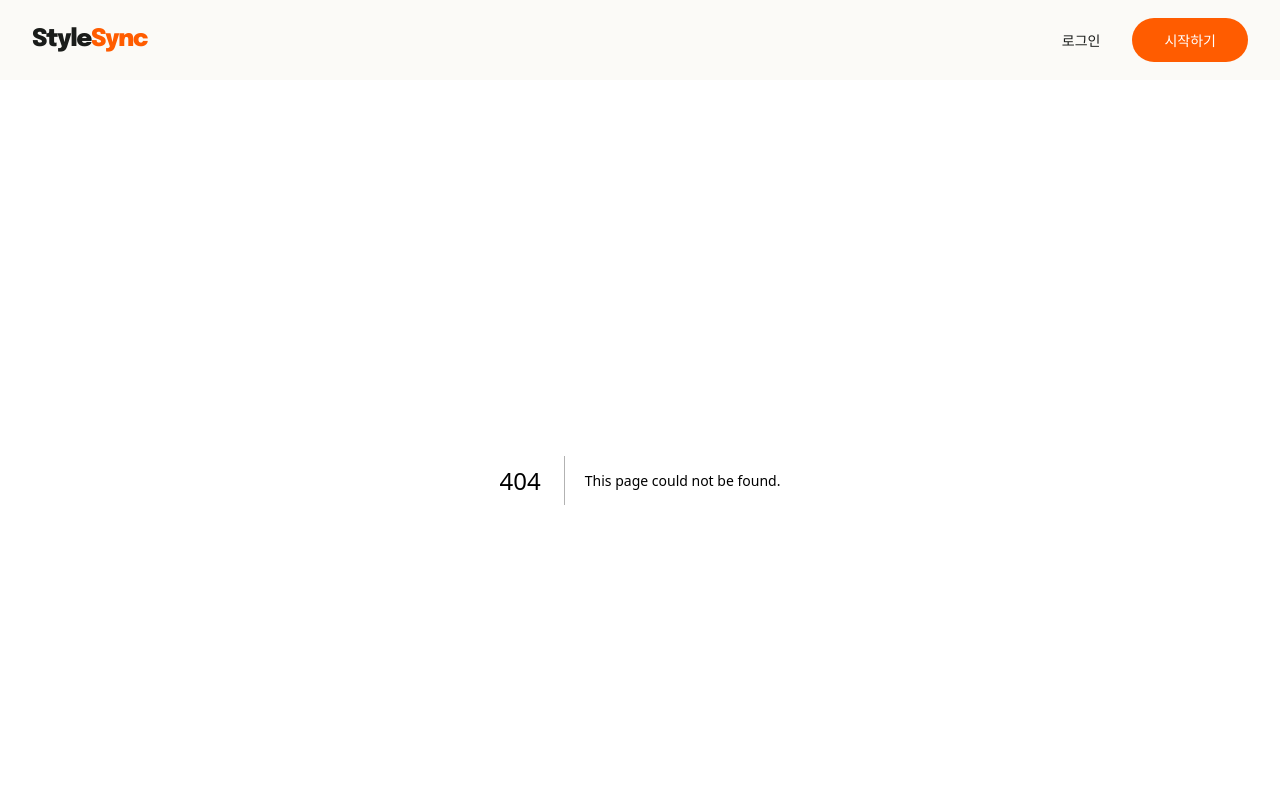
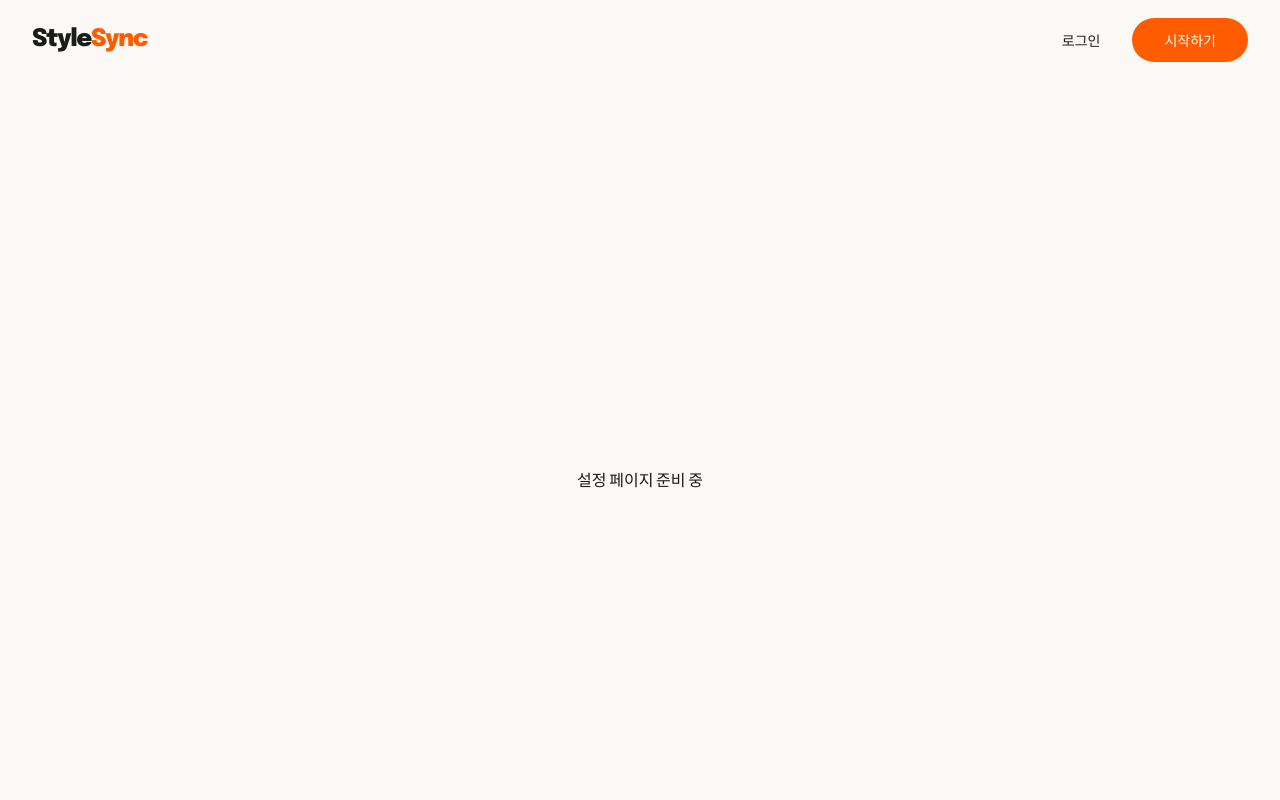
Before and after one commit to Style-Sync/stylesync, a Next.js app: page /settings in a window 1280 px wide. Before the commit this address had no page. Shown: the top 800 px of the page. Built offline with nearby package versions, Linux system fonts and the light colour scheme.

Commit message:
feat: #9 /settings, /profile 페이지 Shell 생성

```diff
--- /dev/null
+++ b/src/app/profile/page.tsx
@@ -0,0 +1,12 @@
+import { redirect } from "next/navigation";
+
+/**
+ * 내 프로필 리다이렉트 — /profile
+ * TODO: #100 auth 연결 후 redirect(`/profile/${user.username}`) 으로 교체
+ */
+export default function ProfilePage() {
+  // TODO: auth store에서 username을 가져와서 아래처럼 변경
+  // const { user } = useUserStore();
+  // redirect(`/profile/${user.username}`);
+  redirect("/");
+}
--- /dev/null
+++ b/src/app/settings/page.tsx
@@ -0,0 +1,11 @@
+/**
+ * 설정 페이지 — /settings
+ * TODO: 설정 UI 구현
+ */
+export default function SettingsPage() {
+  return (
+    <div className="flex min-h-screen items-center justify-center">
+      <p className="text-on-background font-body">설정 페이지 준비 중</p>
+    </div>
+  );
+}
```
